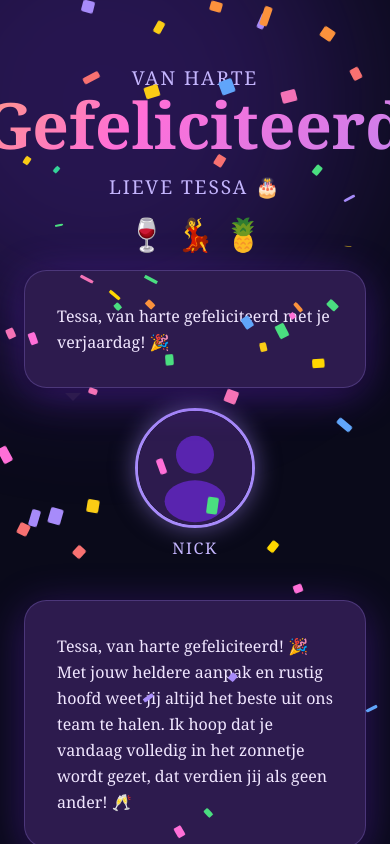
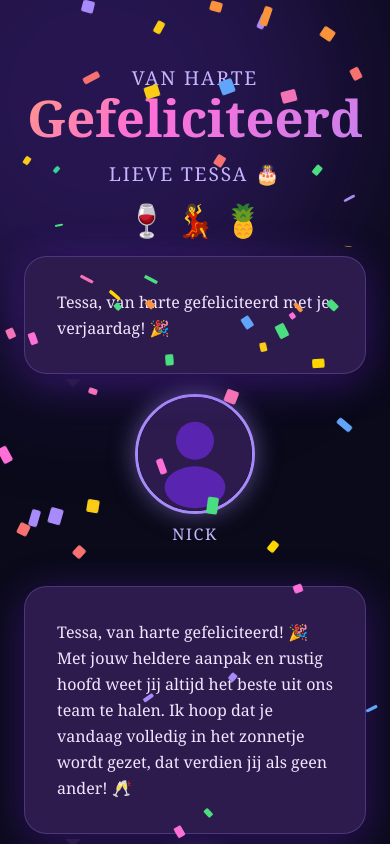
Before and after one commit to carmen-v/gefeliciteerd-tessa, a Next.js app: page / in a window 390 px wide. Built offline with nearby package versions, Linux system fonts and the light colour scheme.

Commit message:
fix h1 on mobile

```diff
--- a/app/page.tsx
+++ b/app/page.tsx
@@ -74,7 +74,7 @@ export default function Page() {
         <p className="block text-[clamp(1.2rem,3vw,2rem)] text-[#c4b5fd] tracking-widest uppercase animate-[fade-in-up_1.2s_ease-out_0.2s_both]">
           Van harte
         </p>
-        <h1 className="gradient-text block text-[clamp(4rem,14vw,10rem)] font-black leading-none">
+        <h1 className="gradient-text block text-[clamp(1.5rem,13vw,10rem)] font-black leading-none">
           Gefeliciteerd
         </h1>
         <p className="block text-[clamp(1.2rem,3vw,2rem)] text-[#c4b5fd] mt-4 tracking-widest uppercase animate-[fade-in-up_1.2s_ease-out_0.9s_both]">
```
